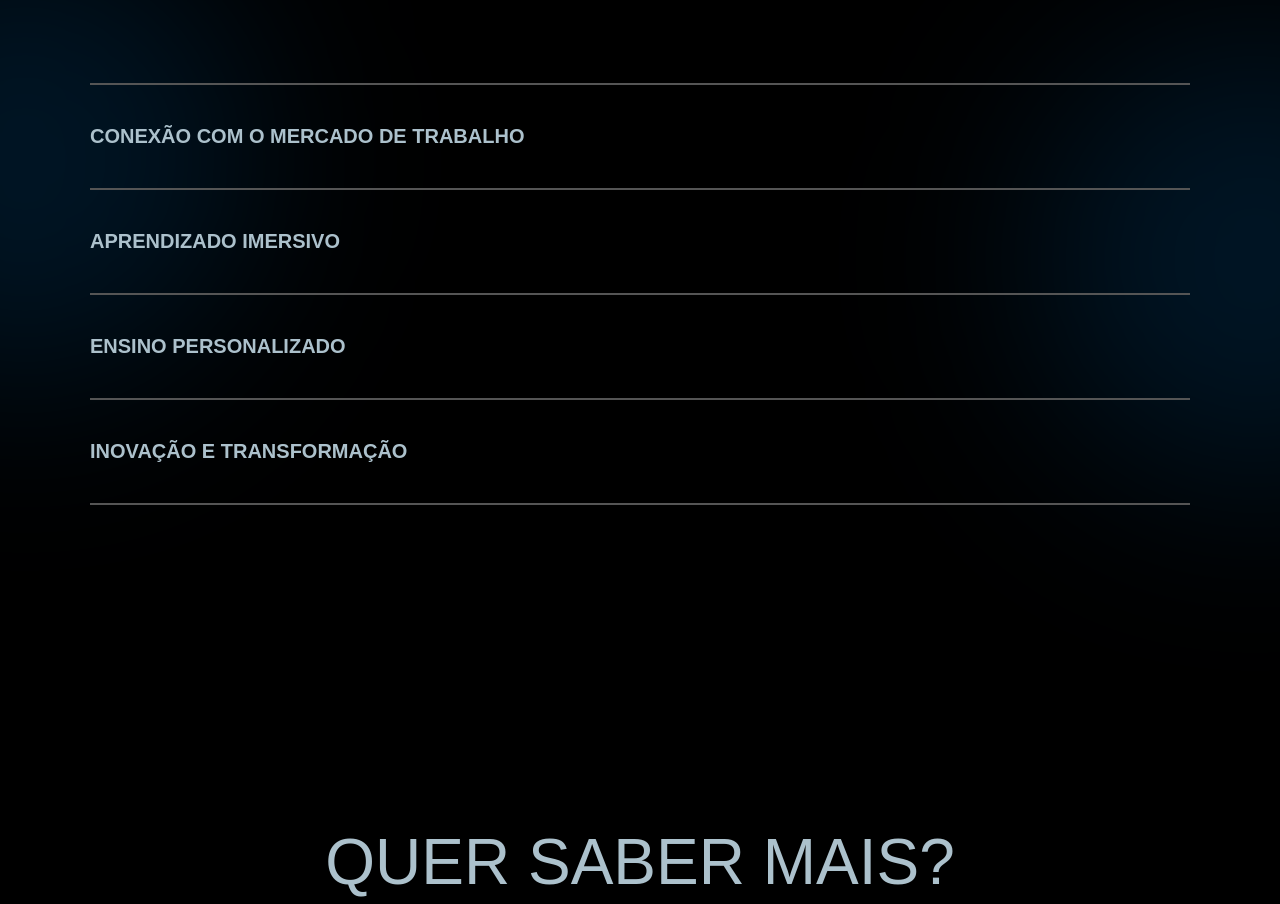
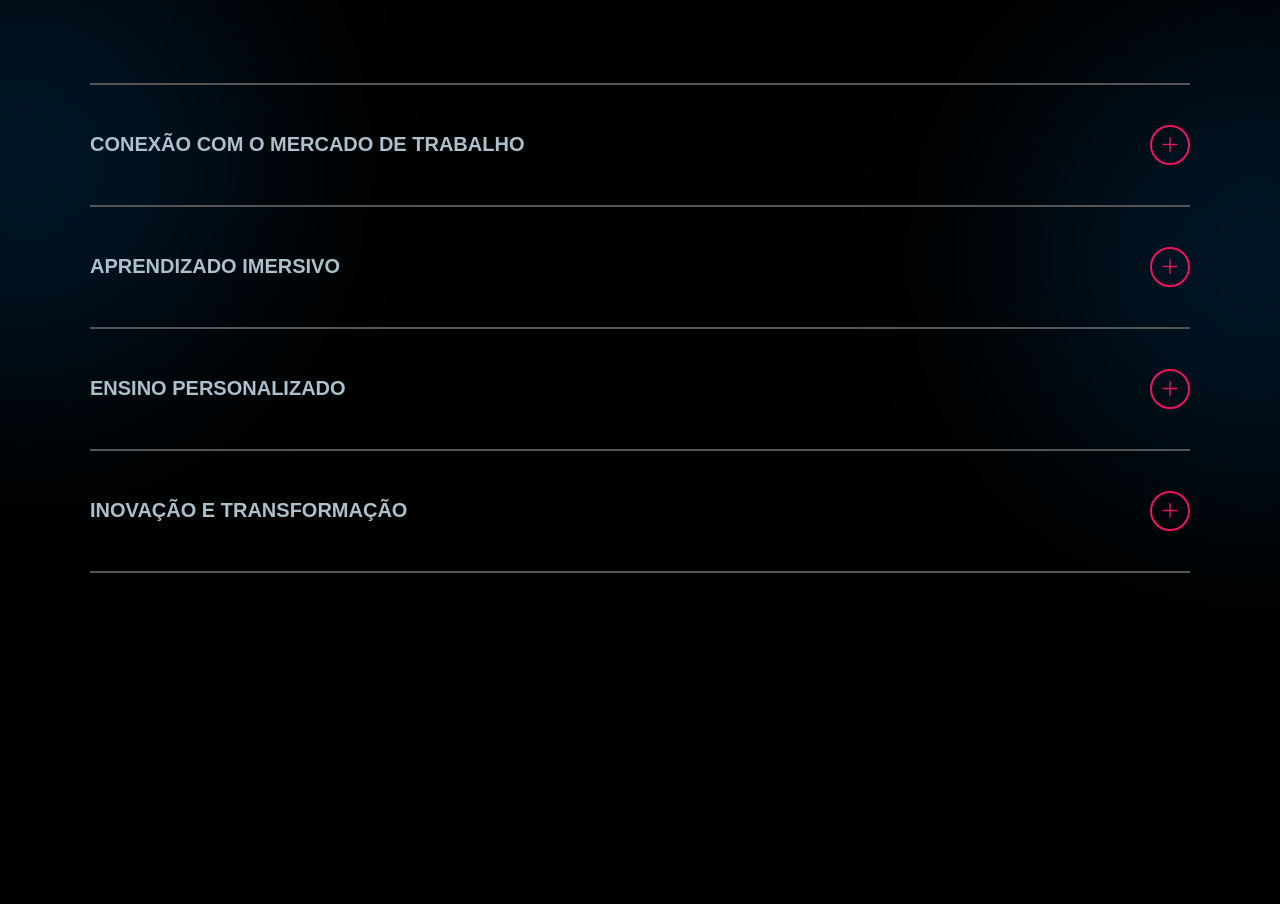
Before and after one commit to HenriqueSoubhia/fiap-project, a Next.js app: page / in a window 1280 px wide. Shown: the part 2540-3444 px from the top of the page. Built offline with nearby package versions, Linux system fonts and the light colour scheme.

Commit message:
fix accordion width

```diff
--- a/app/components/AccordionSection/styles.ts
+++ b/app/components/AccordionSection/styles.ts
@@ -64,7 +64,7 @@ const StyledSummary = styled.summary<{ $isOpen: boolean }>`
     padding: 10px;
     line-height: 1;
     font-weight: 200;
-    content: ${({ $isOpen }) => ($isOpen ? '－' : '＋')};
+    content: '${({ $isOpen }) => $isOpen ? '－' : '＋'}';
   }
 
   @media (max-width: 768px) {
```
